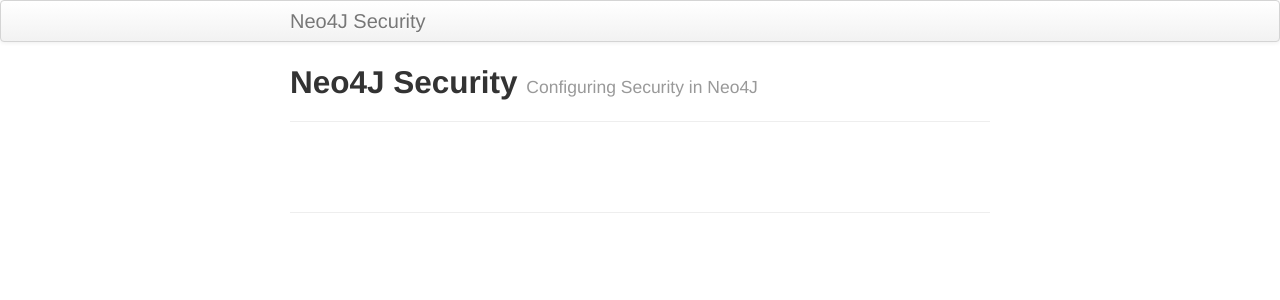
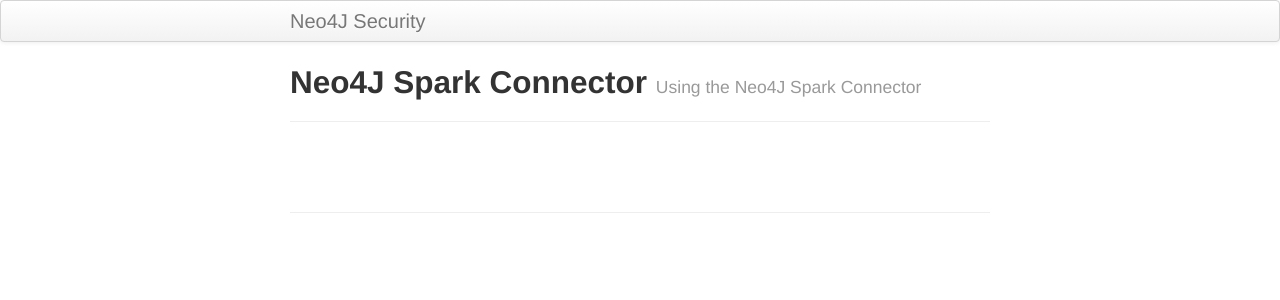
Before and after one commit to jcbneo4j/neo4j_security, a Jekyll site: the page built from index.md, in a window 1280 px wide. Shown: the top 300 px of the page. Built offline with Jekyll 4.4.1, drawn with Linux system fonts in a browser that asks for light colours.

Commit message:
updated index

```diff
--- a/index.md
+++ b/index.md
@@ -1,7 +1,7 @@
 ---
 layout: page
-title: Neo4J Security
-tagline: Configuring Security in Neo4J
+title: Neo4J Spark Connector
+tagline: Using the Neo4J Spark Connector
 
-description: Configuring Security in Neo4J
+description: Using the Neo4J Spark Connector
 ---
```
